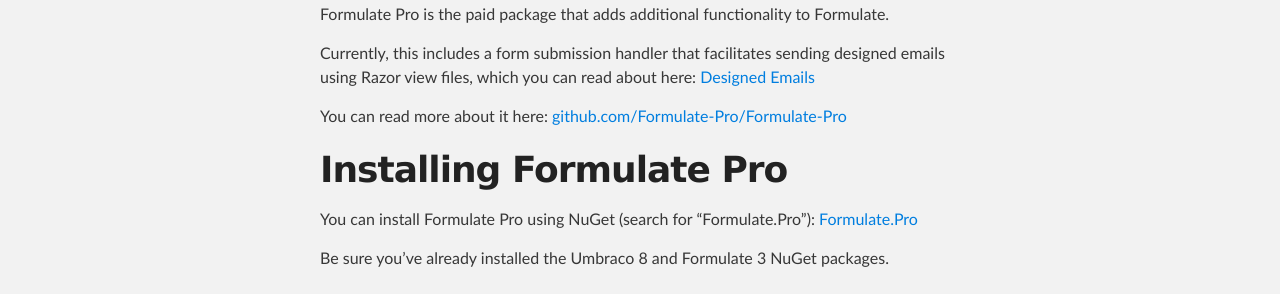
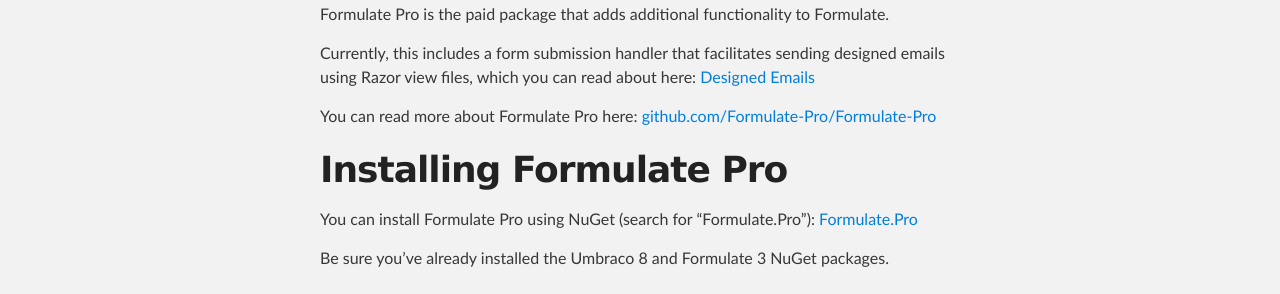
Before and after one commit to rhythmagency/formulate, a Jekyll site: the page built from pro/index.md, in a window 1280 px wide. Shown: the part 322-616 px from the top of the page. Built offline with Jekyll 4.4.1, drawn with Linux system fonts in a browser that asks for light colours; comment, search, counter and statistics services are not loaded.

Commit message:
feat (Documentation) clarify what "it" refers to

```diff
--- a/pro/index.md
+++ b/pro/index.md
@@ -9,7 +9,7 @@
 
 Currently, this includes a form submission handler that facilitates sending designed emails using Razor view files, which you can read about here: [Designed Emails](/pro/designed-emails)
 
-You can read more about it here: [github.com/Formulate-Pro/Formulate-Pro](https://github.com/Formulate-Pro/Formulate-Pro)
+You can read more about Formulate Pro here: [github.com/Formulate-Pro/Formulate-Pro](https://github.com/Formulate-Pro/Formulate-Pro)
 
 # Installing Formulate Pro
 
```
